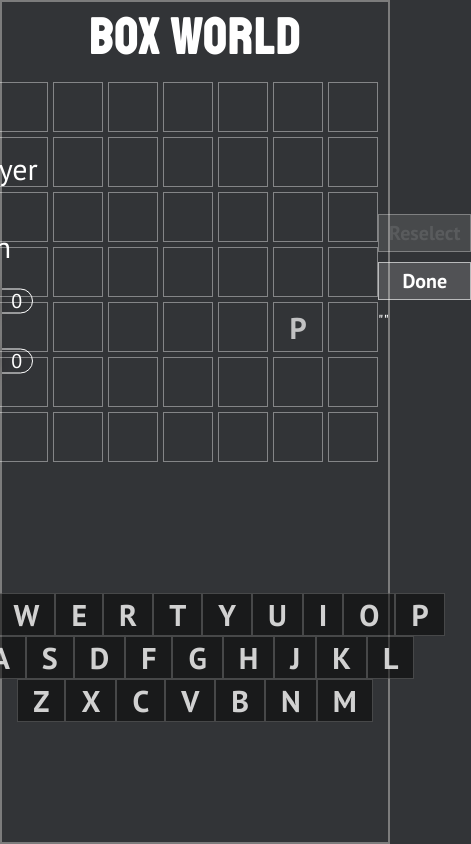
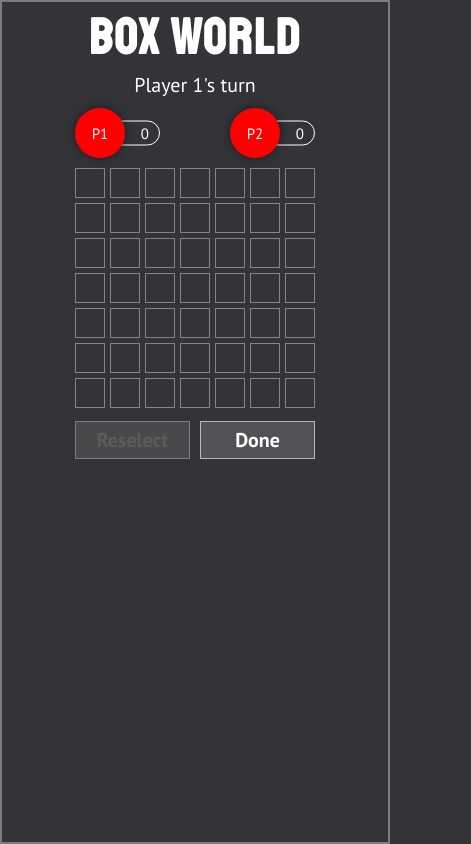
Before and after one commit to kartikth40/box_world, a React (Create React App) app: page / in a window 390 px wide. Shown: the whole page, 471 px wide, since content can reach past the window. Built offline with nearby package versions, Linux system fonts and the light colour scheme.

Commit message:
made grid mobile friendly

```diff
--- a/src/components/Grid/style.css
+++ b/src/components/Grid/style.css
@@ -29,6 +29,13 @@
   color: rgba(255, 255, 255, 0.7);
 }
 
+@media only screen and (max-width: 600px) {
+  .tile {
+    width: 30px;
+    height: 30px;
+  }
+}
+
 .tile:not(.fixed):hover {
   color: rgba(255, 255, 255, 1);
   border: 2px solid rgba(255, 255, 255, 0.7);
--- a/src/components/MiddleSection/index.jsx
+++ b/src/components/MiddleSection/index.jsx
@@ -86,7 +86,6 @@ const MiddleSection = ({ disable, setDisable }) => {
           <button className="doneBtn" onClick={handleDone}>
             Done
           </button>
-          <div>{JSON.stringify(wordSelected)}</div>
         </div>
       </div>
     </section>
--- a/src/components/MiddleSection/style.css
+++ b/src/components/MiddleSection/style.css
@@ -4,6 +4,11 @@
   display: flex;
   justify-content: center;
   align-items: center;
+}
+@media only screen and (max-width: 600px) {
+  .middle-section {
+    flex-direction: column;
+  }
 }
 .left-of-grid,
 .right-of-grid {
@@ -17,6 +22,7 @@
   align-items: flex-end;
   justify-content: center;
 }
+
 .right-of-grid {
   align-items: center;
 }
@@ -121,6 +127,41 @@
   }
 }
 
+@media only screen and (max-width: 600px) {
+  .left-of-grid,
+  .right-of-grid {
+    width: 240px;
+  }
+  .player-turn {
+    transform: translateX(0);
+    font-size: 20px;
+    width: 100%;
+    text-align: center;
+  }
+  .players-container {
+    font-size: 15px;
+    display: flex;
+    justify-content: space-between;
+    width: 100%;
+  }
+  .player-container:nth-child(2) {
+    margin: 10px 35px 10px 0;
+  }
+  .player-container:hover .player-score {
+    left: 70%;
+  }
+
+  .btn-container {
+    margin-top: 10px;
+    display: flex;
+    width: 100%;
+    justify-content: space-between;
+  }
+  .reSelectBtn {
+    margin-right: 10px;
+  }
+}
+
 .green {
   background-color: green;
   animation: 2s fadeOut-green ease-in forwards;
--- a/src/pages/Home/index.jsx
+++ b/src/pages/Home/index.jsx
@@ -10,7 +10,7 @@ const Home = () => {
     <main className="page-container">
       <Header />
       <MiddleSection disable={disable} setDisable={setDisable} />
-      <Footer disable={disable} setDisable={setDisable} />
+      {/* <Footer disable={disable} setDisable={setDisable} /> */}
     </main>
   )
 }
```
